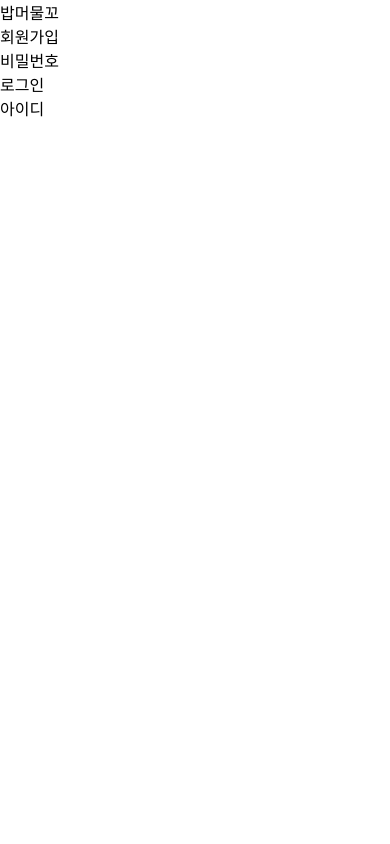
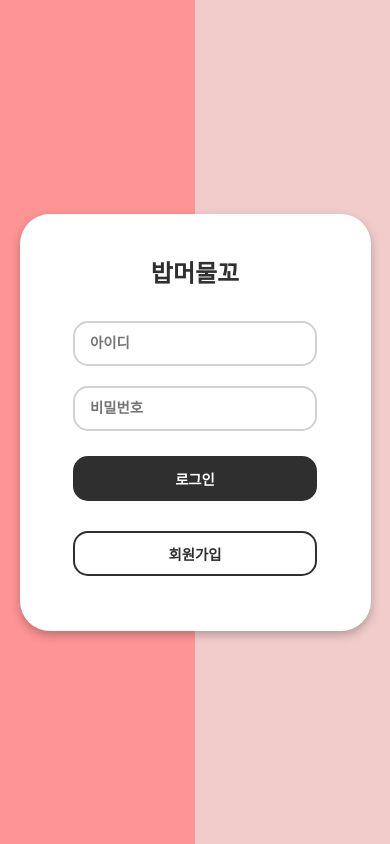
Before and after one commit to gistraw0454/MealMate, a website: page views/login.html in a window 390 px wide. Drawn offline with Linux system fonts and the light colour scheme.

Commit message:
login html css

```diff
--- a/index.js
+++ b/index.js
@@ -14,6 +14,7 @@ const db = require('./models'); // 데이터베이스 모델 정의 파일 불
 // 라우터 불러오기
 // ex) const pageRouter = require('./routes/page');
 const homeRouter = require('./routes/login');
+
 
 
 
@@ -57,6 +58,7 @@ app.use('/', homeRouter);
 
 
 
+
 // 에러처리
 app.use((req, res, next) => {
     const err = new Error(`${req.method} ${req.url} 라우터가 없습니다.`);
--- a/views/login.html
+++ b/views/login.html
@@ -4,17 +4,10 @@
     <meta charset="UTF-8" />
     <meta http-equiv="X-UA-Compatible" content="IE=edge" />
     <meta name="viewport" content="width=device-width, initial-scale=1.0" />
-
+    <!-- Google Fonts에서 귀여운 폰트 가져오기 -->
+    <link href="https://fonts.googleapis.com/css2?family=Poppins:wght@400;600&display=swap" rel="stylesheet">
     <style>
-        a,
-        button,
-        input,
-        select,
-        h1,
-        h2,
-        h3,
-        h4,
-        h5,
+        /* 기본 스타일 초기화 */
         * {
             box-sizing: border-box;
             margin: 0;
@@ -22,32 +15,123 @@
             border: none;
             text-decoration: none;
             background: none;
-
-            -webkit-font-smoothing: antialiased;
         }
 
-        menu,
-        ol,
-        ul {
-            list-style-type: none;
+        body {
             margin: 0;
-            padding: 0;
+            font-family: 'Poppins', sans-serif; /* 귀여운 폰트 적용 */
+            height: 100vh;
+            display: flex;
+            justify-content: center;
+            align-items: center;
+
+        }
+
+        .split-background {
+            position: absolute;
+            top: 0;
+            left: 0;
+            width: 100%;
+            height: 100%;
+            background: linear-gradient(to right, #ff9494 50%, #f1cccb 50%);
+            z-index: -1; /* 배경이 콘텐츠 뒤로 가도록 설정 */
+        }
+
+        .container {
+            background: #ffffff;
+            border-radius: 30px;
+            width: 90%;
+            max-width: 1060px;
+            padding: 40px;
+            box-shadow: 0px 4px 10px rgba(0, 0, 0, 0.25);
+            text-align: center;
+        }
+
+        .div2 {
+            color: #2f2f2f;
+            font-size: 3rem;
+            margin-bottom: 20px;
+            font-weight: 600; /* 제목에 강조 추가 */
+        }
+
+        .input {
+            width: 90%;
+            max-width: 800px;
+            height: 50px;
+            margin: 10px 0;
+            padding-left: 15px;
+            font-size: 1rem;
+            border: 2px solid #d1d1d1;
+            border-radius: 15px;
+            outline: none;
+            background: rgba(255, 255, 255, 0.8);
+            font-weight: 600;
+        }
+
+        .button {
+            width: 90%;
+            max-width: 800px;
+            height: 50px;
+            margin: 15px 0;
+            font-size: 1.2rem;
+            color: white;
+            border-radius: 15px;
+            cursor: pointer;
+            background-color: #2f2f2f;
+            transition: all 0.3s ease-in-out;
+            font-weight: 600;
+        }
+
+        .button:hover {
+            background-color: #494949;
+        }
+
+        .signup {
+            background-color: #ffffff;
+            color: #2f2f2f;
+            border: 2px solid #2f2f2f;
+        }
+
+        .signup:hover {
+            background-color: #2f2f2f;
+            color: #ffffff;
+        }
+
+        /* 반응형 디자인 */
+        @media screen and (max-width: 768px) {
+            .div2 {
+                font-size: 2rem;
+            }
+            .input,
+            .button {
+                font-size: 1rem;
+            }
+        }
+
+        @media screen and (max-width: 480px) {
+            .div2 {
+                font-size: 1.5rem;
+            }
+            .input,
+            .button {
+                font-size: 0.9rem;
+                height: 45px;
+            }
         }
     </style>
-    <title>Document</title>
+    <title>귀여운 로그인 페이지</title>
 </head>
 <body>
-<div class="div">
-    <div class="rectangle-55"></div>
-    <div class="rectangle-42"></div>
-    <div class="div2">밥머물꼬</div>
-    <div class="div3">회원가입</div>
-    <div class="rectangle-57"></div>
-    <div class="div5">비밀번호</div>
-    <div class="rectangle-58"></div>
-    <div class="div6">로그인</div>
-    <div class="rounded-rectangle"></div>
-    <div class="div7">아이디</div>
-</div>
-</body>
+    <!-- 배경 -->
+    <div class="split-background"></div>
+
+    <!-- 콘텐츠 영역 -->
+    <div class="container">
+        <div class="div2">밥머물꼬</div>
+        <input type="text" class="input" placeholder="아이디" />
+        <input type="password" class="input" placeholder="비밀번호" />
+        <button class="button">로그인</button>
+        <button class="button signup">회원가입</button>
+    </div>
+    </body>
 </html>
--- /dev/null
+++ b/views/main.css
@@ -0,0 +1,115 @@
+.div,
+.div * {
+    box-sizing: border-box;
+}
+.div {
+    background: #ff9494;
+    height: 1117px;
+    position: relative;
+    overflow: hidden;
+}
+.rectangle-55 {
+    background: rgba(255, 255, 255, 0.5);
+    width: 864px;
+    height: 1117px;
+    position: absolute;
+    left: 864px;
+    top: 0px;
+}
+.rectangle-42 {
+    background: #ffffff;
+    border-radius: 30px;
+    width: 1060px;
+    height: 708px;  /*1020px*/
+    position: absolute;
+    left: 334px;
+    top: 228px; /*49px*/
+    box-shadow: 0px 4px 10px 0px rgba(0, 0, 0, 0.25);
+}
+.div2 {
+    color: #2f2f2f;
+    text-align: center;
+    font-family: "BmHannaTtf-Regular", sans-serif;
+    font-size: 64px;
+    font-weight: 400;
+    position: absolute;
+    left: 760px;
+    top: 313px;
+}
+.div3 {
+    color: #2f2f2f;
+    text-align: center;
+    font-family: "BmHannaTtf-Regular", sans-serif;
+    font-size: 30px;
+    font-weight: 400;
+    position: absolute;
+    left: 816px;
+    top: 856px;
+}
+.div4 {
+    position: absolute;
+    inset: 0;
+}
+.rectangle-57 {
+    background: #ffffff;
+    border-radius: 30px;
+    border-style: solid;
+    border-color: #d1d1d1;
+    border-width: 2px;
+    width: 853px;
+    height: 98px;
+    position: absolute;
+    left: 438px;
+    top: 586px;
+}
+.div5 {
+    color: #959595;
+    text-align: center;
+    font-family: "BmHannaTtf-Regular", sans-serif;
+    font-size: 40px;
+    font-weight: 400;
+    position: absolute;
+    left: 464px;
+    top: 615px;
+}
+.rectangle-58 {
+    background: #2f2f2f;
+    border-radius: 30px;
+    width: 848px;
+    height: 98px;
+    position: absolute;
+    left: 443px;
+    top: 731px;
+}
+.div6 {
+    color: #ffffff;
+    text-align: center;
+    font-family: "BmHannaTtf-Regular", sans-serif;
+    font-size: 40px;
+    font-weight: 400;
+    position: absolute;
+    left: 820px;
+    top: 760px;
+}
+.rounded-rectangle {
+    background: #ffffff;
+    border-radius: 30px;
+    border-style: solid;
+    border-color: #d1d1d1;
+    border-width: 2px;
+    width: 853px;
+    height: 98px;
+    position: absolute;
+    left: 438px;
+    top: 441px;
+}
+.div7 {
+    color: #959595;
+    text-align: center;
+    font-family: "BmHannaTtf-Regular", sans-serif;
+    font-size: 40px;
+    font-weight: 400;
+    position: absolute;
+    left: 464px;
+    top: 470px;
+}
```
